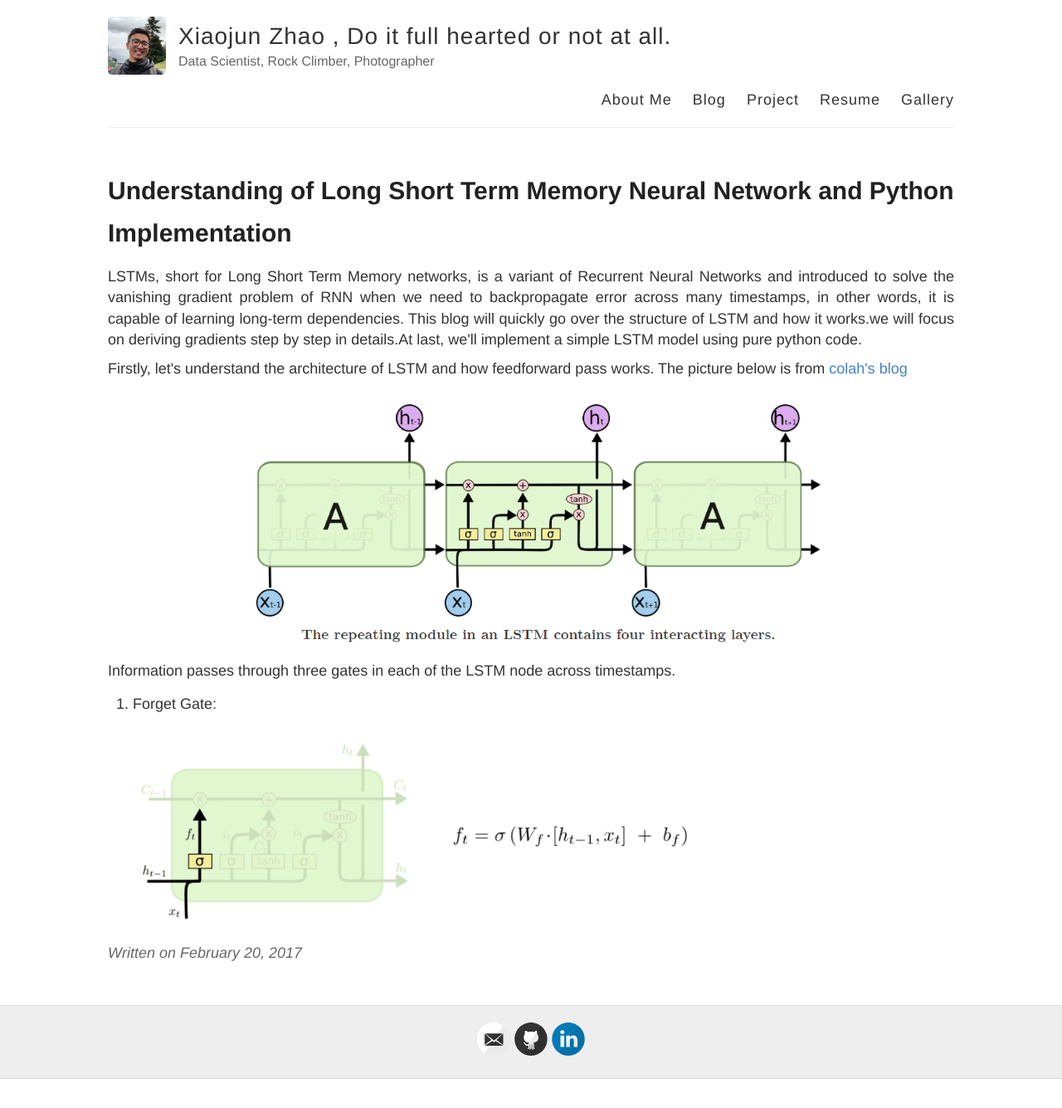
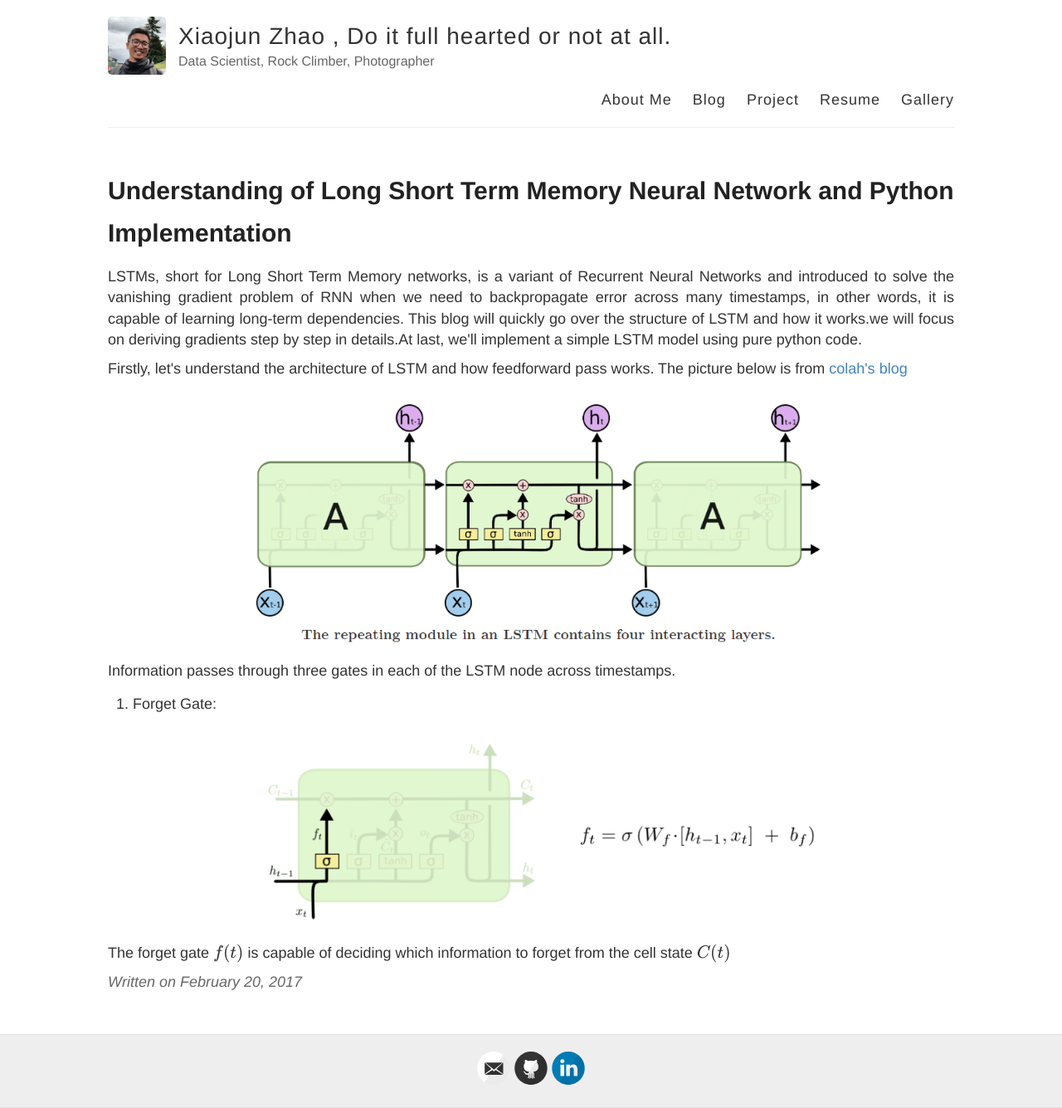
Before and after one commit to xiaojunzhao/xiaojunzhao.github.io, a Jekyll site: the page built from _posts/2017-02-20-LSTM.md, in a window 1280 px wide. Shown: the whole page at 83% size. Built offline with Jekyll 4.4.1, drawn with Linux system fonts in a browser that asks for light colours; formulas are drawn with MathJax 3; before the commit the page ends 1300 px from its top, so only the background shows below that.

Commit message:
Update 2017-02-20-LSTM.md

```diff
--- a/_posts/2017-02-20-LSTM.md
+++ b/_posts/2017-02-20-LSTM.md
@@ -13,5 +13,8 @@ permalink: blog/LSTM/
 <p style='text-align: justify;'>Information passes through three gates in each of the LSTM node across timestamps.</p>
 
 1. Forget Gate:
+<center>
+<img src="/images/forget.png" class="center" style="width: 70%; height: 70%" >
+</center>
 
-<img src="/images/forget.png" class="center" style="width: 70%; height: 70%" >
+<p style='text-align: justify;'>The forget gate \(f(t)\) is capable of deciding which information to forget from the cell state \(C(t)\)</p>
```
